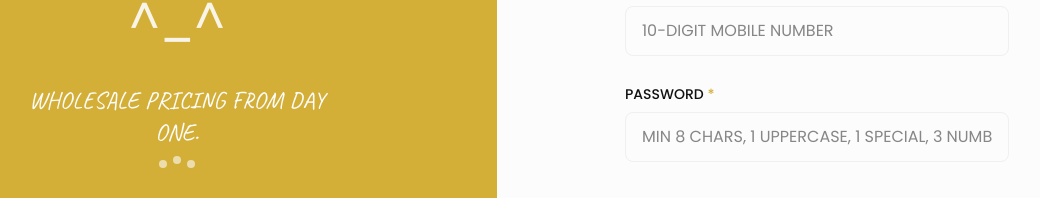
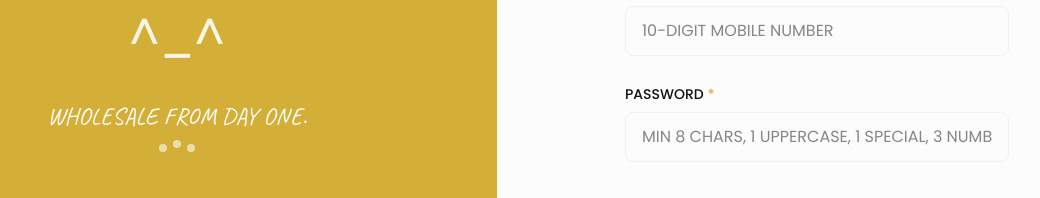
Before and after one commit to mohammed-owzzz/khadija-garments, a React (Vite) app in the folder client/: page /signup in a window 1280 px wide. Shown: the part 414-612 px from the top of the page, without its empty margins (143-1183 px from the left). Built offline with nearby package versions, Linux system fonts and the light colour scheme; no server answers.

Commit message:
revised brand messages in Signup.jsx
Updated brand messages for improved clarity and impact.

```diff
--- a/client/src/pages/Signup.jsx
+++ b/client/src/pages/Signup.jsx
@@ -8,10 +8,10 @@ import { scrollToFirstError } from '../utils/formScroll'
 import api from '../api/axios'
 
 const BRAND_MESSAGES = [
-  'JOIN HUNDREDS OF HAPPY RETAILERS.',
-  'WHOLESALE PRICING FROM DAY ONE.',
-  'NEW DESIGNS EVERY SEASON.',
-  'YOUR GROWTH IS OUR BUSINESS.',
+  'HUNDREDS OF RETAILERS.',
+  'WHOLESALE FROM DAY ONE.',
+  'NEW SEASONAL DESIGNS.',
+  'WE GROW TOGETHER.',
   'QUALITY YOU CAN FEEL.',
 ]
 const RESEND_MESSAGES = [
```
